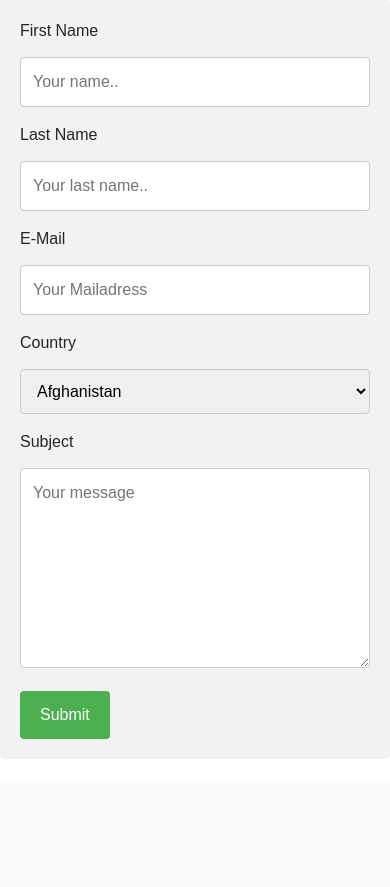
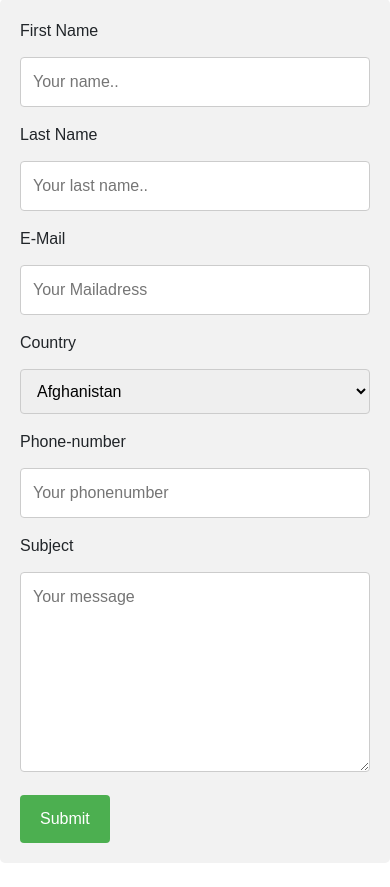
Before and after one commit to Cyberboa/Quiz-game-Uni-li, a Django app: page /contact/ in a window 390 px wide. Shown: the part 209-1096 px from the top of the page. Before the commit the page ends 948 px from the top, so only its background shows below. Run offline with Django 3.2, Linux system fonts and the light colour scheme; style sheets or scripts are compiled from the project's sources; some libraries are stand-ins or nearby versions.

Commit message:
- updating contact.html with phonenumber field

```diff
--- a/templates/contact.html
+++ b/templates/contact.html
@@ -319,6 +319,9 @@ input[type=submit]:hover {
             <option value="Zimbabwe">Zimbabwe</option>
         </select>
 
+        <label for="phonenumber">Phone-number</label>
+        <input type="text" id="e" name="phonenumber" placeholder="Your phonenumber">
+
         <label for="subject">Subject</label>
         <textarea id="subject" name="subject" placeholder="Your message" style="height:200px"></textarea>
 
```
Also changed, not shown: db.sqlite3.
